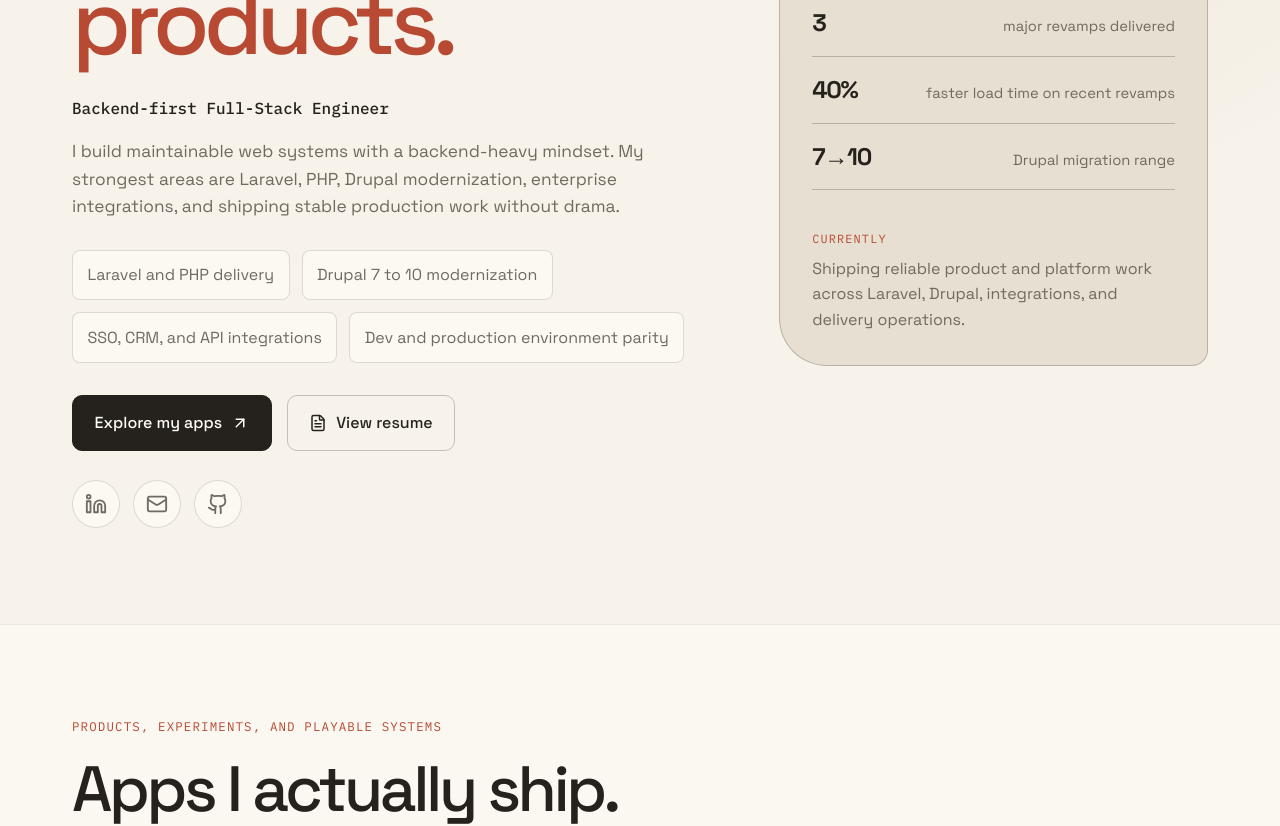
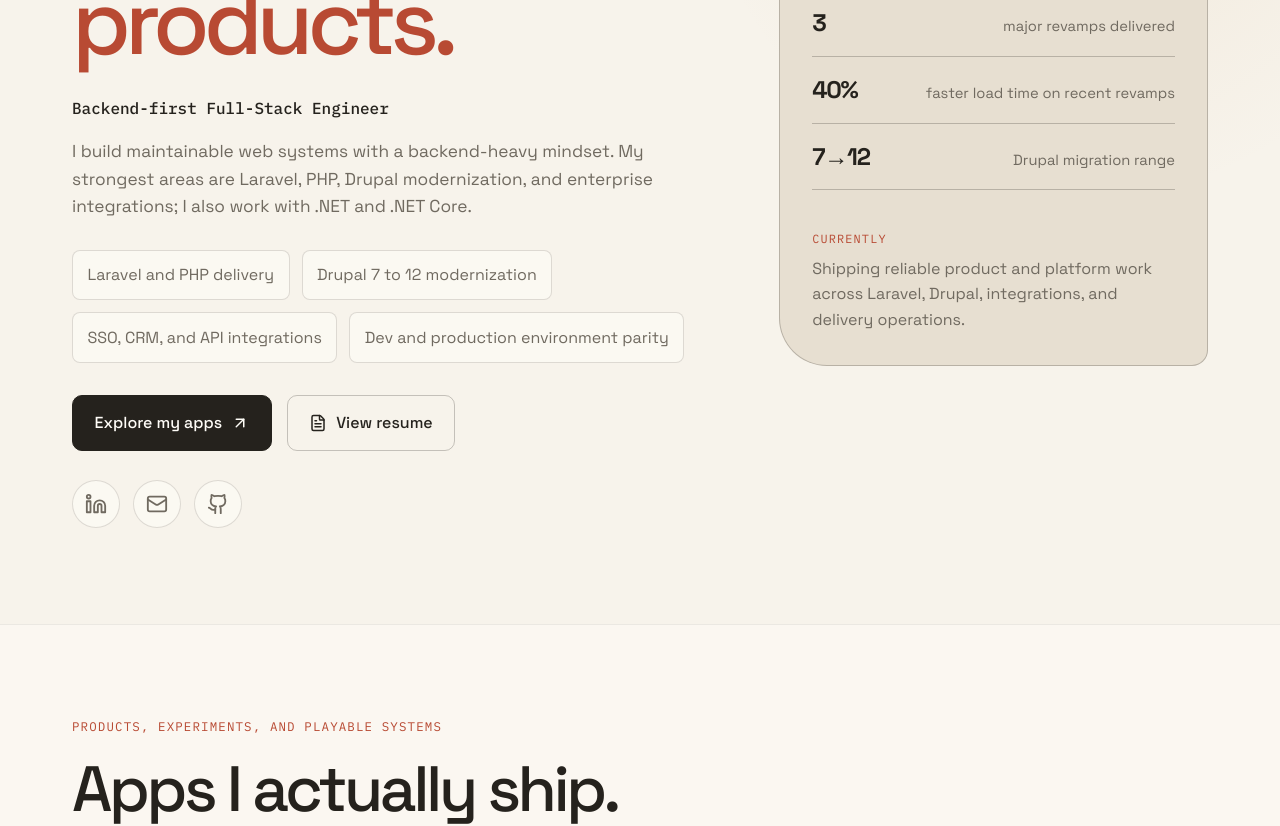
Before and after one commit to donnerzeus/donnerzeus.github.io, a React (Vite) app: page / in a window 1280 px wide. Shown: the part 780-1606 px from the top of the page. Built offline with nearby package versions, Linux system fonts and the light colour scheme.

Commit message:
Add .NET skills and update Drupal range

```diff
--- a/src/data.js
+++ b/src/data.js
@@ -15,7 +15,7 @@ export const personalInfo = {
     github: "https://github.com/donnerzeus",
     linkedin: "https://www.linkedin.com/in/barisdelikaya",
     resumeUrl: "./cv.pdf",
-    summary: "I build maintainable web systems with a backend-heavy mindset. My strongest areas are Laravel, PHP, Drupal modernization, enterprise integrations, and shipping stable production work without drama.",
+    summary: "I build maintainable web systems with a backend-heavy mindset. My strongest areas are Laravel, PHP, Drupal modernization, and enterprise integrations; I also work with .NET and .NET Core.",
     intro: "Shipping reliable product and platform work across Laravel, Drupal, integrations, and delivery operations."
 };
 
@@ -30,12 +30,12 @@ export const heroStats = [
     { value: "50+", label: "corporate sites supported" },
     { value: "3", label: "major revamps delivered" },
     { value: "40%", label: "faster load time on recent revamps" },
-    { value: "7→10", label: "Drupal migration range" }
+    { value: "7→12", label: "Drupal migration range" }
 ];
 
 export const heroHighlights = [
     "Laravel and PHP delivery",
-    "Drupal 7 to 10 modernization",
+    "Drupal 7 to 12 modernization",
     "SSO, CRM, and API integrations",
     "Dev and production environment parity"
 ];
@@ -66,7 +66,7 @@ export const skills = [
     {
         category: "Backend Platforms",
         icon: Server,
-        items: ["PHP 7-8.3", "Laravel", "Symfony", "Drupal 7-10", "OOP", "SOLID", "REST APIs"]
+        items: ["PHP 7-8.3", "Laravel", "Symfony", "Drupal 7-12", ".NET", ".NET Core", "OOP", "SOLID", "REST APIs"]
     },
     {
         category: "Frontend Delivery",
--- a/src/i18n.jsx
+++ b/src/i18n.jsx
@@ -99,16 +99,16 @@ const turkishData = {
     github: 'https://github.com/donnerzeus',
     linkedin: 'https://www.linkedin.com/in/barisdelikaya',
     resumeUrl: './cv.pdf',
-    summary: 'Backend ağırlıklı bir yaklaşımla sürdürülebilir web sistemleri geliştiriyorum. Laravel, PHP, Drupal modernizasyonu, kurumsal entegrasyonlar ve sorunsuz canlıya çıkış en güçlü olduğum alanlar.',
+    summary: 'Backend ağırlıklı bir yaklaşımla sürdürülebilir web sistemleri geliştiriyorum. Laravel, PHP, Drupal modernizasyonu ve kurumsal entegrasyonlar en güçlü olduğum alanlar; ayrıca .NET ve .NET Core ile çalışıyorum.',
     intro: 'Laravel, Drupal, entegrasyonlar ve teslimat operasyonlarında güvenilir ürün ve platform çalışmaları geliştiriyorum.'
   },
   heroStats: [
     { value: '50+', label: 'destek verilen kurumsal site' },
     { value: '3', label: 'tamamlanan büyük yenileme' },
     { value: '%40', label: 'son yenilemelerde hız artışı' },
-    { value: '7→10', label: 'Drupal geçiş aralığı' }
+    { value: '7→12', label: 'Drupal geçiş aralığı' }
   ],
-  heroHighlights: ['Laravel ve PHP geliştirme', 'Drupal 7’den 10’a modernizasyon', 'SSO, CRM ve API entegrasyonları', 'Geliştirme ve canlı ortam uyumu'],
+  heroHighlights: ['Laravel ve PHP geliştirme', 'Drupal 7’den 12’ye modernizasyon', 'SSO, CRM ve API entegrasyonları', 'Geliştirme ve canlı ortam uyumu'],
   focusAreas: [
     { title: 'Kurumsal CMS modernizasyonu', description: 'Eski Drupal sistemleri, sürüm yükseltme planları, modül temizliği ve canlı sistem kararlılığını koruyan gerçekçi geçiş yolları.' },
     { title: 'Okunabilir kalan backend sistemleri', description: 'Devir sonrasında da sürdürülebilir kalan servis sınırları, net veri akışları ve entegrasyon ağırlıklı uygulama kodu.' },
```
Also changed, not shown: 3 other files (tests, documents, lock files or other folders).
